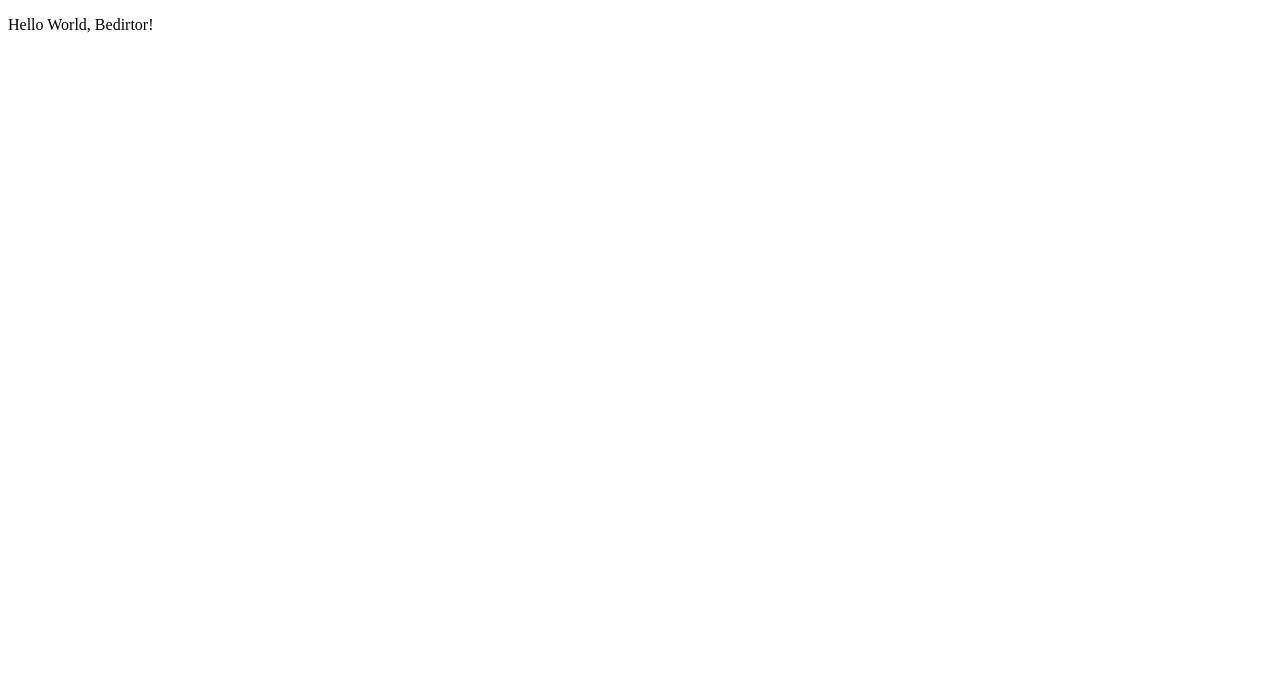
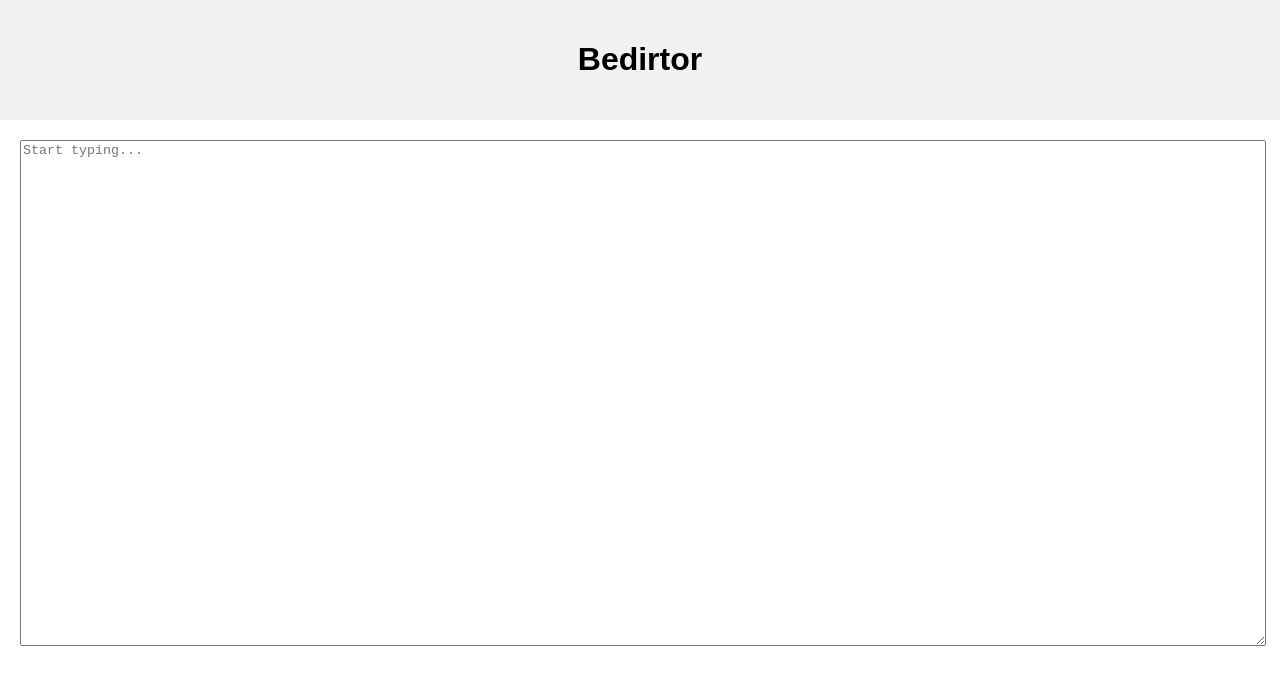
Before and after one commit to danrybir/bedirtor, a plain HTML site: page static/index.html in a window 1280 px wide. Drawn offline with Linux system fonts and the light colour scheme.

Commit message:
feat: update main page with sticky header and text editor

```diff
--- a/static/index.html
+++ b/static/index.html
@@ -3,8 +3,34 @@
   <head>
     <title>Bedirtor</title>
     <meta charset="utf-8" />
+    <style>
+      body {
+        margin: 0;
+        font-family: sans-serif;
+      }
+      .header {
+        background-color: #f1f1f1;
+        padding: 20px;
+        text-align: center;
+        position: sticky;
+        top: 0;
+      }
+      .content {
+        padding: 20px;
+      }
+      textarea {
+        width: 100%;
+        height: 500px;
+      }
+    </style>
   </head>
   <body>
-    <p>Hello World, Bedirtor!</p>
+    <div class="header">
+      <h1>Bedirtor</h1>
+    </div>
+    <div class="content">
+      <textarea placeholder="Start typing..."></textarea>
+    </div>
+    <script src="script.js"></script>
   </body>
 </html>
--- /dev/null
+++ b/static/script.js
@@ -0,0 +1 @@
+console.log('hey');
```
Also changed, not shown: 1 other file.
